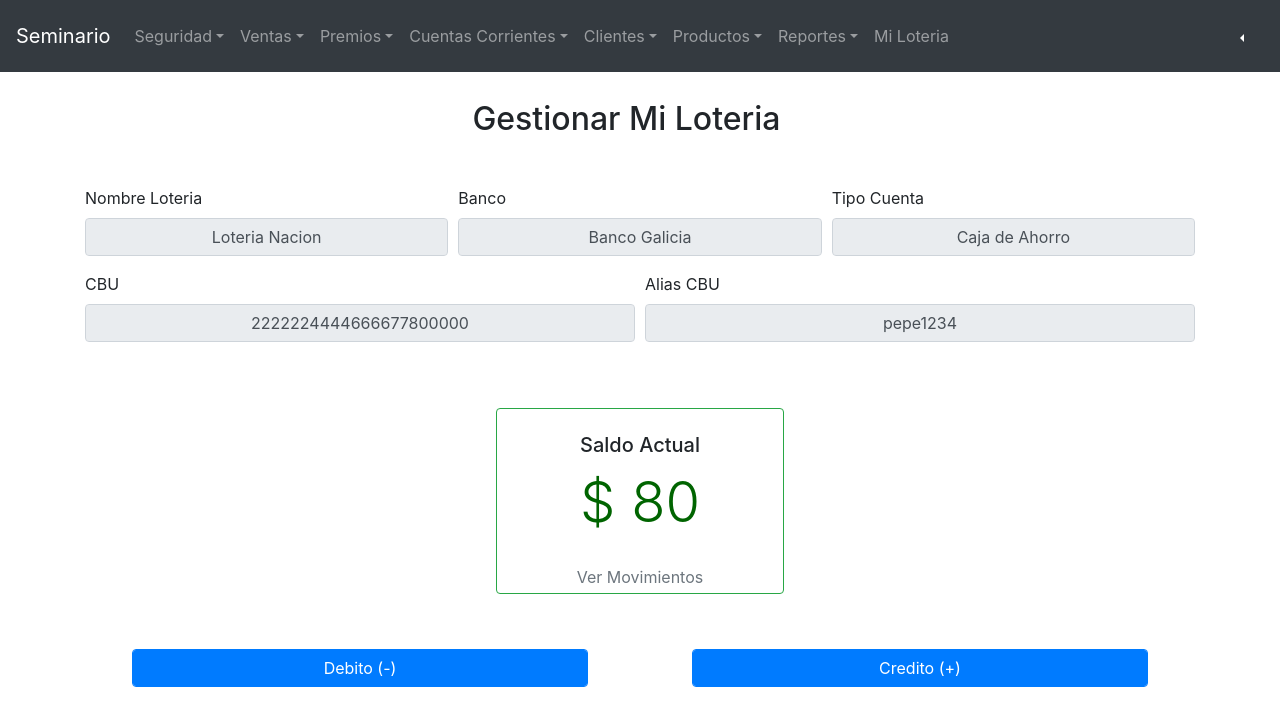
After one commit to gianlucasparvoli/seminario-tusi, a Flask app: page /lottery in a window 1280 px wide. The commit adds this page. Shown: the top 726 px of the page. Run offline with Flask 2, Linux system fonts and the light colour scheme; data comes from the database, SQL or seed files in the repository; both versions use the stored data as it was after the commit; some libraries are stand-ins or nearby versions.

Commit message:
add mi loteria

```diff
--- a/app.py
+++ b/app.py
@@ -21,6 +21,7 @@ from routes.cliente import *
 from routes.ventas import *
 from routes.premio import *
 from routes.cuenta_corriente import *
+from routes.miloteria import *
 
 #from routes.routes import *
 
--- /dev/null
+++ b/controllers/miloteria.py
@@ -0,0 +1,57 @@
+from flask import Flask, request, jsonify,render_template
+from flask.views import MethodView
+from database import *
+from sqlalchemy.sql import select
+
+class MyLotteryEndPoint(MethodView):
+    def get(self):
+        return render_template("mi-loteria.html")
+
+    def post(self):
+        nombre = request.form['NombreLoteriaNuevo']
+        cbu = request.form['CBUNuevo']
+        alias = request.form['AliasCBUNuevo']
+        tipoCuenta = request.form['TipoCuentaNuevo']
+        banco = request.form['BancoNuevo']
+        saldo = request.form['SaldoNuevo']
+
+        lot = MiLoteria.query.get(1)
+        lot.nombre= nombre
+        lot.cbu= cbu
+        lot.aliasCbu= alias
+        lot.tipoCuenta= tipoCuenta
+        lot.banco= banco
+        lot.saldoActual= saldo
+
+        db.session.commit()
+        db.session.close()
+
+        # flash("Alta de cliente '" + nombre + "' correcta")
+        return render_template('mi-loteria.html')
+
+
+class MyLotteryFindOneEndPoint(MethodView):
+    def get(self, id):
+        lot = MiLoteria.query.filter_by(id=id).all()
+        s = MisLoterias_schema.dump(lot)
+        return jsonify(s)
+
+class MyLotteryMovementEndPoint(MethodView):
+    def post(self):
+        valor = request.form['valor']
+        fecha = request.form['fecha']
+        comentario = request.form['comentario']
+
+        newMovementLottery= MiLoteriaMovimientos(valor,fecha,comentario)
+        db.session.add(newMovementLottery)
+        db.session.commit()
+
+        lot = MiLoteria.query.get(1)
+        lot.saldoActual= int(lot.saldoActual) + int(valor)
+
+        db.session.commit()
+
+        db.session.close()
+
+        # flash("Alta de cliente '" + nombre + "' correcta")
+        return render_template('mi-loteria.html')
--- /dev/null
+++ b/templates/mi-loteria.html
@@ -0,0 +1,230 @@
+{% extends "navbar-logueado.html" %}
+
+{% block content %}
+
+<link rel="stylesheet" href="https://fonts.googleapis.com/css?family=Roboto|Varela+Round">
+<link rel="stylesheet" href="https://fonts.googleapis.com/icon?family=Material+Icons">
+
+<script>
+    function getMiLoteria() {
+        url = "/lottery/1";
+        $.getJSON(url).done(function (loteria) {
+            $("#NombreLoteria").empty();
+            $("#CBU").empty();
+            $("#Banco").empty();
+            $("#TipoCuenta").empty();
+            $("#Saldo").empty();
+            $("#AliasCBU").empty();
+            loteria.forEach(function (obj) {
+
+                // para mostrar el nunmero original (JS lo parsea solo)
+                var x = obj.cbu;
+                var e = parseInt(x.toString().split('+')[1]);
+                if (e > 20) {
+                    e -= 20;
+                    x /= Math.pow(10, e);
+                    x += (new Array(e + 1)).join('0');
+                }
+
+                document.getElementById("CBU").value = x;
+                document.getElementById("NombreLoteria").value = obj.nombre;
+                document.getElementById("Banco").value = obj.banco;
+                document.getElementById("TipoCuenta").value = obj.tipoCuenta;
+                document.getElementById("Saldo").innerHTML = "$ " + obj.saldoActual;
+                document.getElementById("AliasCBU").value = obj.aliasCbu;
+            });
+        });
+
+    }
+
+    function save_movement(sign) {
+        let valor = null;
+        if (sign === "-") {
+            if (document.getElementById("ValorDebt").value)
+                valor = parseInt("-" + document.getElementById("ValorDebt").value);
+        } else {
+            if (document.getElementById("ValorCred").value)
+                valor = parseInt(document.getElementById("ValorCred").value);
+        }
+
+        const jsonToSend = {
+            valor,
+            fecha: new Date(),
+            comentario: "prueba"
+        }
+
+        if (valor) {
+            $.ajax({
+                url: "/lottery/movement",
+                type: "POST",
+                data: jsonToSend,
+                success: function (response) {
+                    location.reload();
+                },
+                error: function (error) {
+                    console.log(error);
+                },
+            });
+        } else {
+            alert("Complete los campos")
+        }
+
+    }
+
+    getMiLoteria();
+
+</script>
+
+
+<div class="form-group" style="margin-top:100px;">
+    {% with messages = get_flashed_messages() %}
+    {% if messages %}
+    {% for m in messages %}
+    <div class="alert alert-success text-center">{{ m }}</div>
+    {% endfor %}
+    {% endif %}
+    {% endwith %}
+</div>
+
+<div class="form-row" style="text-align: center;">
+    <h2 class="col-md-12 m-auto">Gestionar Mi Loteria
+        <a href="#editLotteryInfoModal" class="edit" data-toggle="modal"><i class="material-icons" data-toggle="tooltip"
+                title="Editar">&#xE254;</i></a>
+    </h2>
+</div>
+<br></br>
+<div class="form-row">
+    <br></br>
+    <div class="form-group col-md-4">
+        <label>Nombre Loteria</label>
+        <input type="text" class="form-control text-center" id="NombreLoteria" name="NombreLoteria"
+            placeholder="Nombre Loteria" readonly>
+    </div>
+    <div class="form-group col-md-4">
+        <label>Banco</label>
+        <input type="text" class="form-control text-center" id="Banco" name="Banco" placeholder="Banco" readonly>
+    </div>
+    <div class="form-group col-md-4">
+        <label>Tipo Cuenta</label>
+        <input type="text" class="form-control text-center" id="TipoCuenta" name="TipoCuenta"
+            placeholder="Tipo de Cuenta" readonly>
+    </div>
+    <div class="form-group col-md-6">
+        <label>CBU</label>
+        <input type="text" class="form-control text-center" id="CBU" name="CBU" placeholder="CBU" readonly>
+    </div>
+    <div class="form-group col-md-6">
+        <label>Alias CBU</label>
+        <input type="text" class="form-control text-center" id="AliasCBU" name="AliasCBU" placeholder="Alias CBU"
+            readonly>
+    </div>
+    <div class="form-group col-md-12" style="margin-top: 50px; margin-bottom: 50px;">
+        <div class="card border-success m-auto p-1" style="width: 18rem; text-align: center;">
+            <div class="card-body">
+                <h5 class="card-title">Saldo Actual</h5>
+                <h1 class="display-4 text-center" id="Saldo" style="color:darkgreen">$$$$$$$$</h1>
+            </div>
+            <a class="text-muted" href="#">
+                Ver Movimientos
+            </a>
+        </div>
+    </div>
+    <br></br>
+    <div class="form-group col-md-5 m-auto">
+        <button type="button" class="btn btn-primary form-control" data-toggle="modal" data-target="#DebtModal">Debito
+            (-)</button>
+    </div>
+    <div class="form-group col-md-5 m-auto">
+        <button type="button" class="btn btn-primary form-control" data-toggle="modal" data-target="#CredModal">Credito
+            (+)</button>
+    </div>
+    <br></br>
+</div>
+
+
+<!-- Edit Modal HTML -->
+<div id="editLotteryInfoModal" class="modal fade">
+    <div class="modal-dialog">
+        <form class="modal-content" action="/lottery" method="POST">
+            <br></br>
+            <h3 class="form-group col-md-12 text-center">Editar</h3>
+            <div class="form-group col-md-12">
+                <label>Nombre Loteria</label>
+                <input type="text" class="form-control" id="NombreLoteriaNuevo" name="NombreLoteriaNuevo"
+                    placeholder="Nombre Loteria" required>
+            </div>
+            <div class="form-group col-md-12">
+                <label>CBU</label>
+                <input type="text" class="form-control" id="CBUNuevo" name="CBUNuevo" placeholder="CBU" required>
+            </div>
+            <div class="form-group col-md-12">
+                <label>Alias CBU</label>
+                <input type="text" class="form-control" id="AliasCBUNuevo" name="AliasCBUNuevo" placeholder="Alias CBU"
+                    required>
+            </div>
+            <div class="form-group col-md-12">
+                <label>Tipo Cuenta</label>
+                <input type="text" class="form-control" id="TipoCuentaNuevo" name="TipoCuentaNuevo"
+                    placeholder="Tipo de Cuenta" required>
+            </div>
+            <div class="form-group col-md-12">
+                <label>Banco</label>
+                <input type="text" class="form-control" id="BancoNuevo" name="BancoNuevo" placeholder="Banco" required>
+            </div>
+            <div class="form-group col-md-12">
+                <label>Saldo Actual Inicial (puede ser 0)</label>
+                <input type="text" class="form-control" id="SaldoNuevo" name="SaldoNuevo" placeholder="Saldo" required>
+            </div>
+
+            <br></br>
+            <div class="form-group col-md-4 m-auto">
+                <button type="submit" class="btn btn-primary form-control">Guardar</button>
+            </div>
+            <br></br>
+        </form>
+    </div>
+</div>
+
+<!-- Debt Modal HTML -->
+<div id="DebtModal" class="modal fade">
+    <div class="modal-dialog">
+        <div class="modal-content">
+            <br></br>
+            <h3 class="text-center">Coloque el valor para el debito</h3>
+            <br></br>
+            <div class="form-group col-md-12">
+                <input type="number" class="form-control" id="ValorDebt" name="ValorDebt" placeholder="Valor en Pesos">
+            </div>
+
+            <br></br>
+            <div class="form-group col-md-4 m-auto">
+                <button class="btn btn-primary form-control" onclick="save_movement('-');">Guardar</button>
+            </div>
+            <br></br>
+        </div>
+    </div>
+</div>
+
+<!-- Cred Modal HTML -->
+<div id="CredModal" class="modal fade">
+    <div class="modal-dialog">
+        <div class="modal-content">
+            <br></br>
+            <h3 class="text-center">Coloque el valor para el credito</h3>
+            <br></br>
+            <div class="form-group col-md-12">
+                <input type="number" class="form-control" id="ValorCred" name="ValorCred" placeholder="Valor en Pesos"
+                    required>
+            </div>
+
+            <br></br>
+            <div class="form-group col-md-4 m-auto">
+                <button class="btn btn-primary form-control" onclick="save_movement('+');">Guardar</button>
+            </div>
+            <br></br>
+        </div>
+    </div>
+</div>
+
+
+{% endblock %}
--- a/templates/navbar-logueado.html
+++ b/templates/navbar-logueado.html
@@ -165,6 +165,10 @@
                     </div>
                 </li>
 
+                <li class="nav-item dropdown" id="navbaruser" name="navbaruser">
+                    <a class="nav-link" href="/lottery" id="navbarDropdownAutomatico">Mi Loteria</a>
+                </li>
+
             </ul>
             <span class="navbar-text">
                 <div class="nav-item dropdown dropleft">
```
Also changed, not shown: database.py (+42 -0 lines), routes/miloteria.py (added, +8 -0 lines), templates/alta-premios.html (+5 -5 lines), database/db.db.
